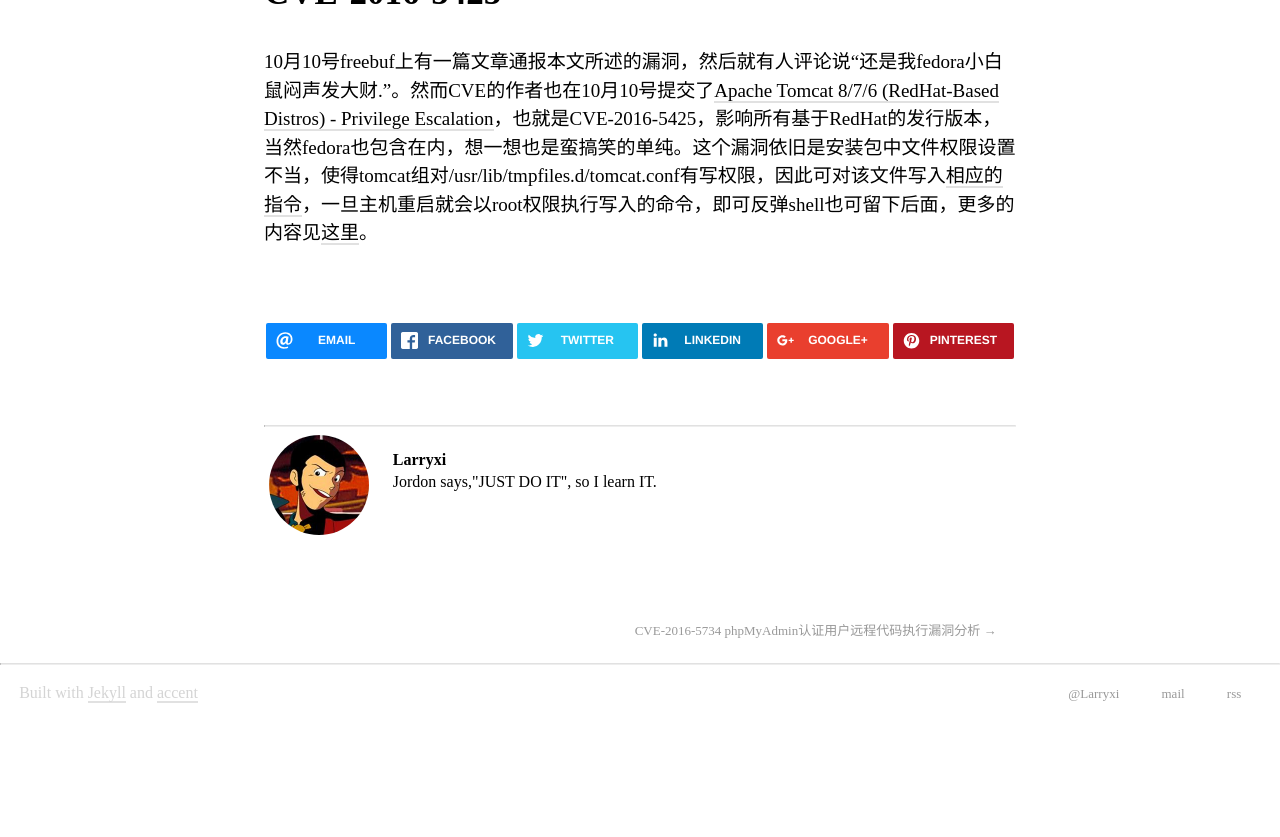
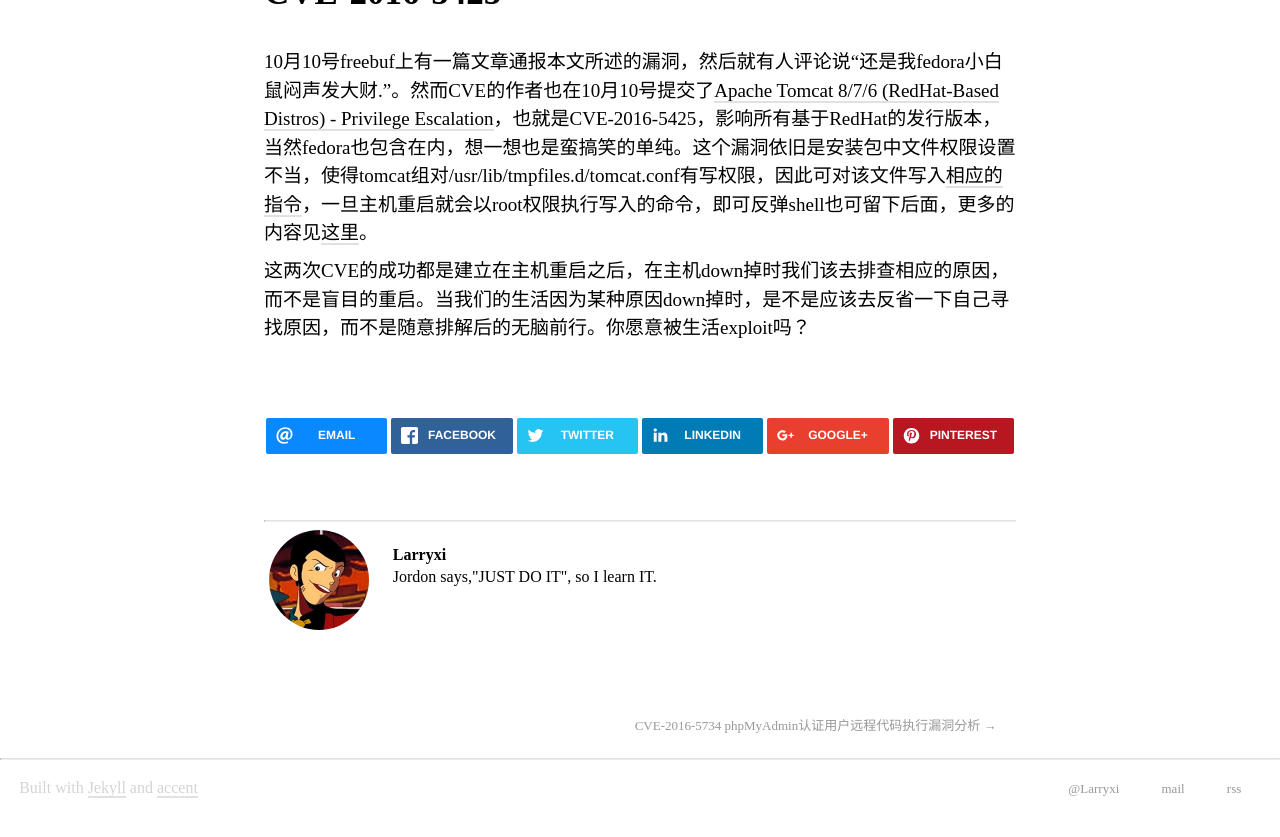
Before and after one commit to Larryxi/Larryxi.github.io, a Jekyll site: the page built from _posts/2016-10-12-cve-2016-1240-analysis.markdown, in a window 1280 px wide and 900 px high, scrolled down 10729 px. Shown: the top 837 px of the window. Built offline with Jekyll 4.4.1, drawn with Linux system fonts in a browser that asks for light colours; nearby versions of some CDN libraries; some web fonts are replaced; comment, search, counter and statistics services are not loaded.

Commit message:
20161012

```diff
--- a/_posts/2016-10-12-cve-2016-1240-analysis.markdown
+++ b/_posts/2016-10-12-cve-2016-1240-analysis.markdown
@@ -291,5 +291,7 @@ $ sudo su tomcat -c "/bin/bash exploit.sh /var/log/tomcat7/catalina.out"
 
 10月10号freebuf上有一篇文章通报本文所述的漏洞，然后就有人评论说“还是我fedora小白鼠闷声发大财.”。然而CVE的作者也在10月10号提交了[Apache Tomcat 8/7/6 (RedHat-Based Distros) - Privilege Escalation](https://www.exploit-db.com/exploits/40488/)，也就是CVE-2016-5425，影响所有基于RedHat的发行版本，当然fedora也包含在内，想一想也是蛮搞笑的单纯。这个漏洞依旧是安装包中文件权限设置不当，使得tomcat组对/usr/lib/tmpfiles.d/tomcat.conf有写权限，因此可对该文件写入[相应的指令]()，一旦主机重启就会以root权限执行写入的命令，即可反弹shell也可留下后面，更多的内容见[这里](http://www.freebuf.com/news/116412.html)。
 
+这两次CVE的成功都是建立在主机重启之后，在主机down掉时我们该去排查相应的原因，而不是盲目的重启。当我们的生活因为某种原因down掉时，是不是应该去反省一下自己寻找原因，而不是随意排解后的无脑前行。你愿意被生活exploit吗？
+
 [1]: /images/20161012/1.png
 [2]: /images/20161012/2.png
```
